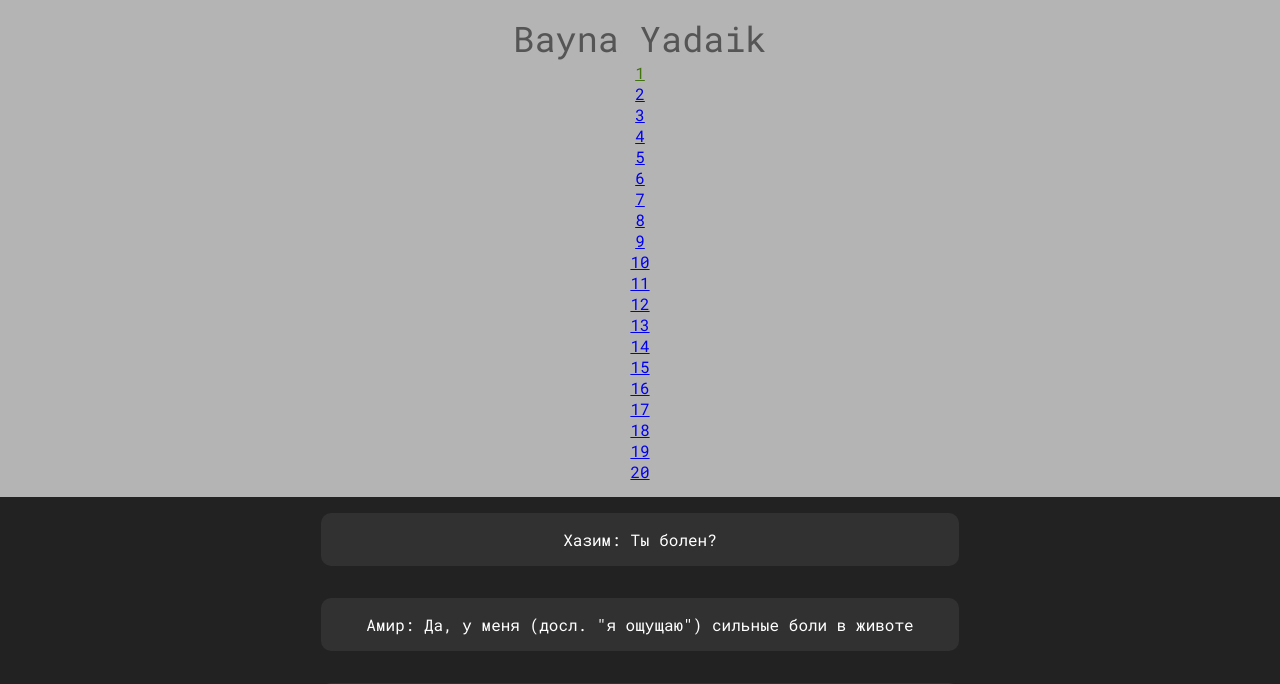
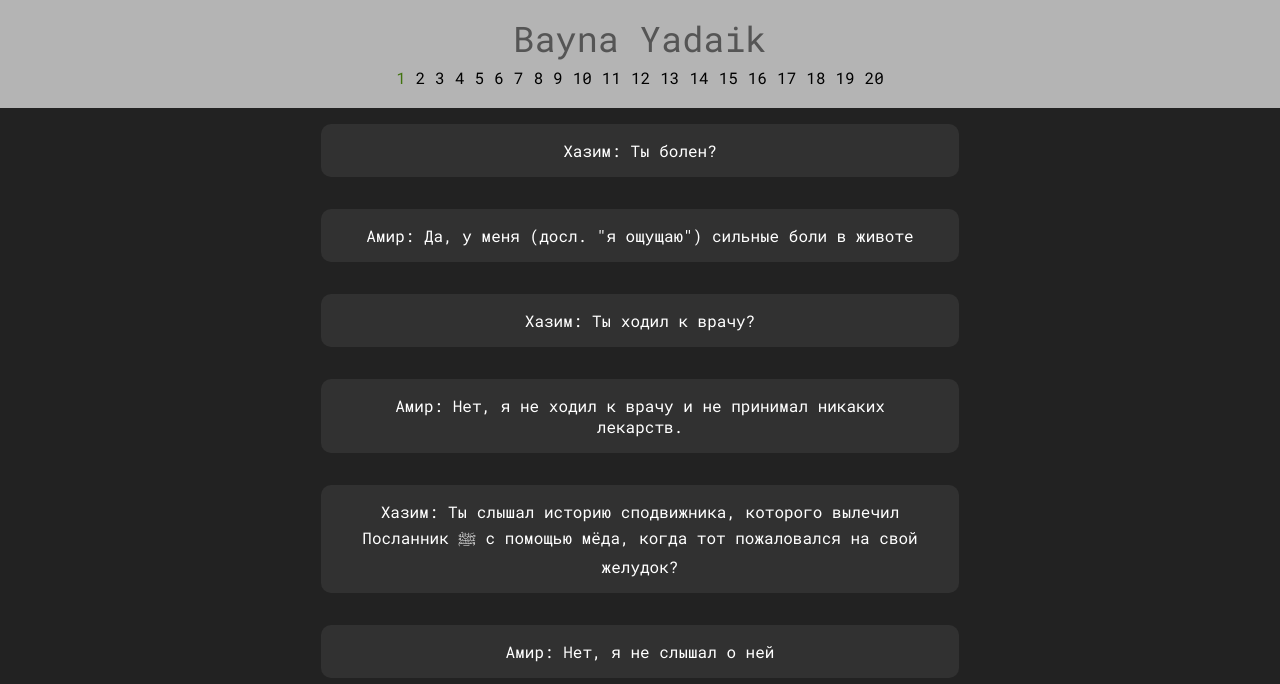
Before and after one commit to SallemAllem/SallemAllem.github.io, a PHP site: page / in a window 1280 px wide. Shown: the top 684 px of the page. Run offline with PHP 8.4, Linux system fonts and the light colour scheme.

Commit message:
Update flip.css

```diff
--- a/by2/assets/css/flip.css
+++ b/by2/assets/css/flip.css
@@ -13,6 +13,39 @@ body {
     text-align: center;
     font-family: 'Roboto Mono';
     padding-bottom: 300px;
+}
+
+.navdiv {
+    display: flex;
+    justify-content: center;
+    align-items: center;
+}
+
+nav {
+    width: 50%;
+}
+
+ul {
+    display: flex;
+    flex-wrap: wrap;
+    justify-content: center;
+    align-items: center;
+    list-style: none;
+    padding: 0;
+    margin: 0;
+}
+
+li {
+    margin: 5px;
+}
+
+a {
+    color: #000;
+    text-decoration: none;
+}
+
+a:hover {
+    text-decoration: underline;
 }
 
 h1 {
```
